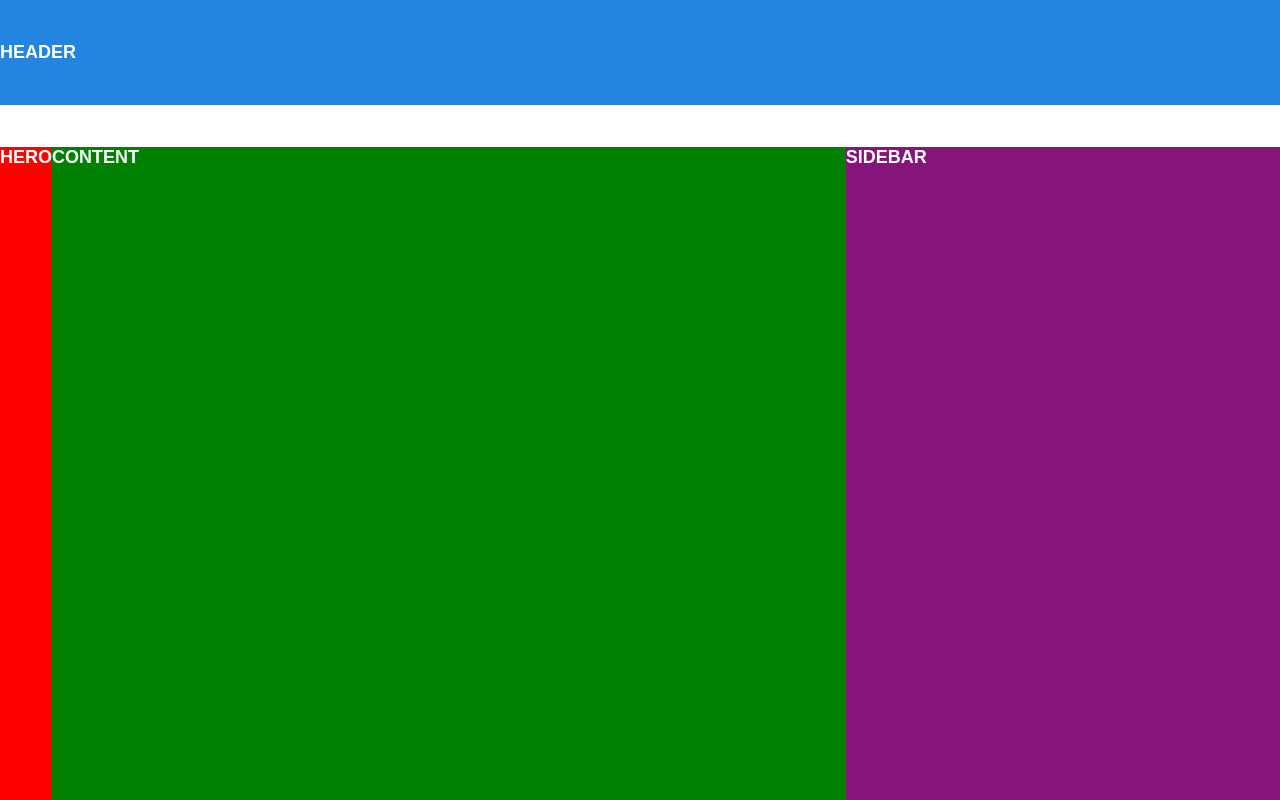
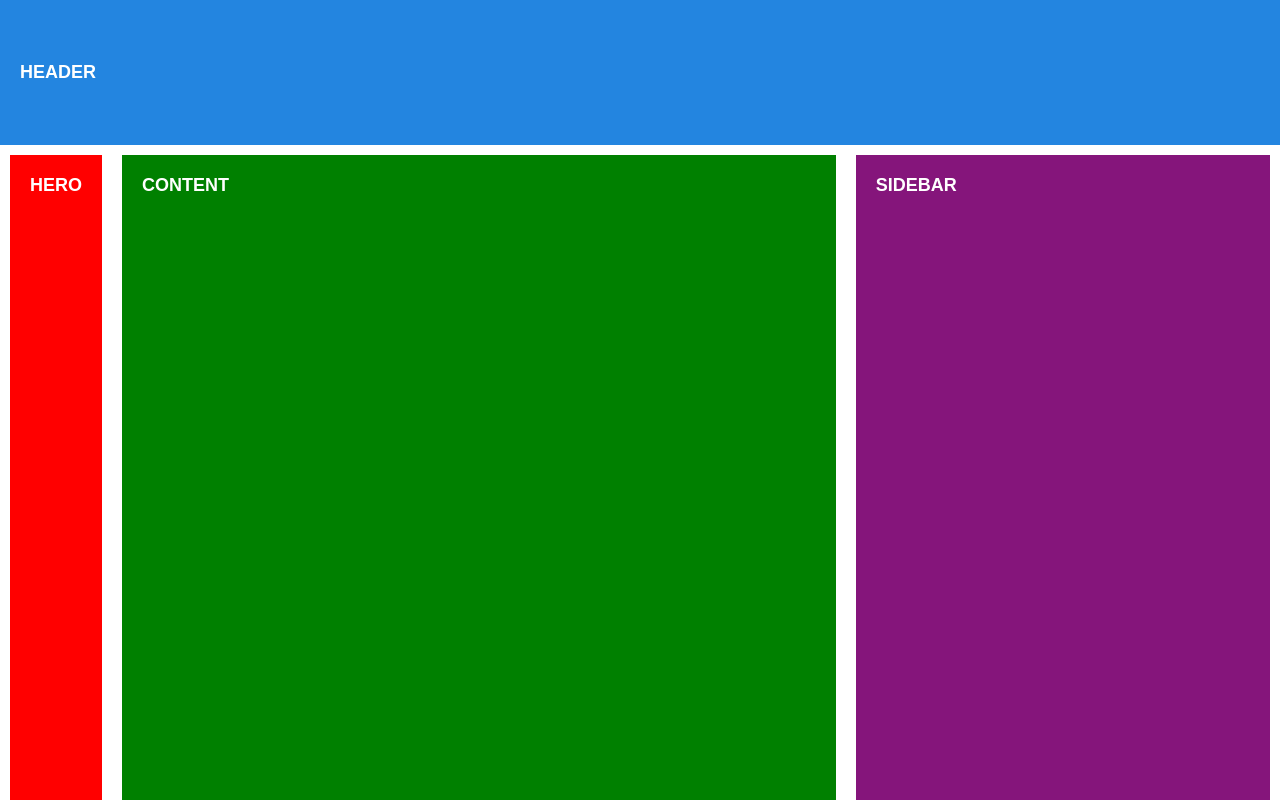
Before and after one commit to Paubic/paflexbox_pau, a plain HTML site: page index.html in a window 1280 px wide. Shown: the top 800 px of the page. Drawn offline with Linux system fonts and the light colour scheme.

Commit message:
Projecto finalizado

```diff
--- a/css/layout.css
+++ b/css/layout.css
@@ -18,6 +18,7 @@ header{
 
     display: flex;
     width: 100vw;
+    padding: 20px;
 
 }
 
@@ -32,6 +33,7 @@ footer{
 
     display: flex;
     align-items: flex-end;
+    padding: 20px;
 }
 
 .header__titulo{
@@ -44,6 +46,9 @@ flex-grow: 1;
 
     display: flex;
     flex-grow: 2;
+    padding: 20px;
+    margin: 10px;
+
 
 
 }
@@ -53,11 +58,15 @@ flex-grow: 1;
 .main__hero{
 
     display: flex;
+    padding: 20px;
+    margin: 10px;
+
 }
 .main__sidebar{
 
     display: flex;
     flex-grow: 1;
-
+    padding: 20px;
+    margin: 10px;
 
 }
```
Also changed, not shown: index.html (+1 -4 lines).
